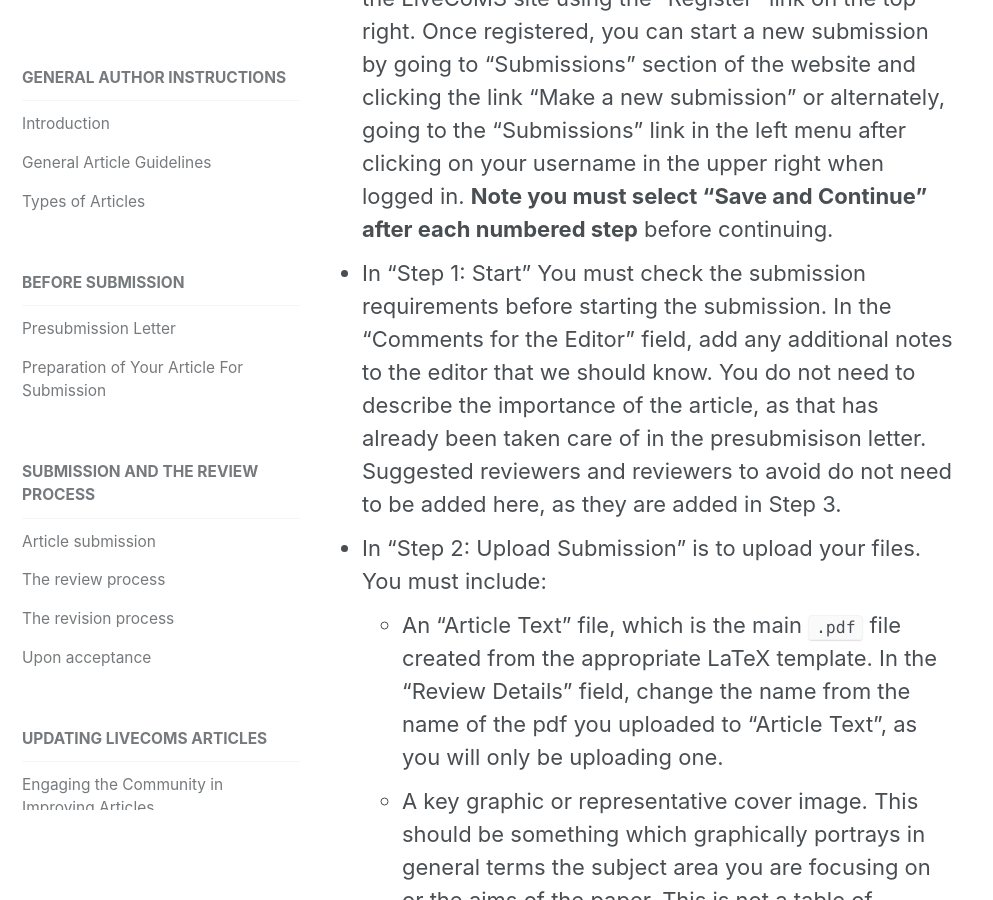
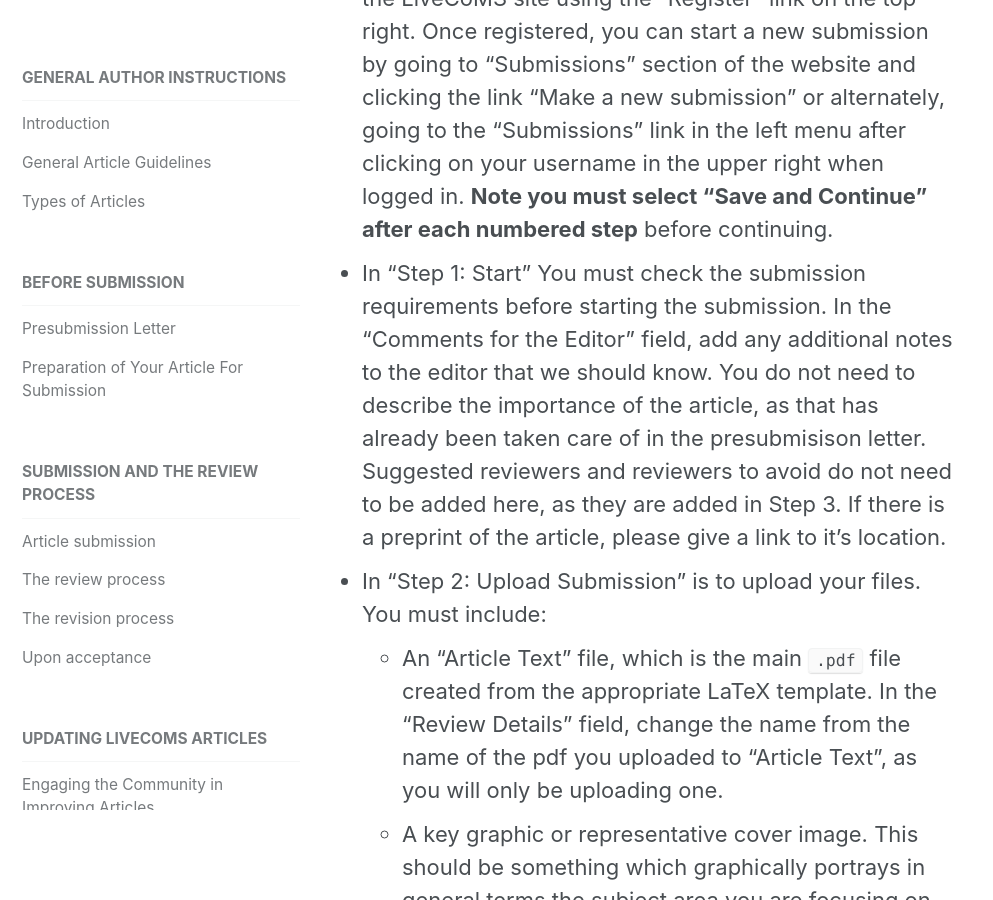
Before and after one commit to livecomsjournal/livecomsjournal.github.io, a Jekyll site: the page built from _author_instructions/01_policies.md, in a window 1280 px wide and 900 px high, scrolled down 10598 px. Shown: the whole window, without its empty margins (0-993 px from the left). Built offline with Jekyll 4.4.1, drawn with Linux system fonts in a browser that asks for light colours.

Commit message:
Update 01_policies.md

```diff
--- a/_author_instructions/01_policies.md
+++ b/_author_instructions/01_policies.md
@@ -167,7 +167,7 @@ When ready for submission, the author uploads the final article PDF (created usi
 [Click here for general submission instructions for Open Journal Systems](https://docs.pkp.sfu.ca/learning-ojs/en/authoring), our journal management system. There are a [few additional LiveCoMS submission instructions](http://www.livecomsjournal.org/for-authors).
 
   * Before submission, you will need to create an account on the LiveCoMS site using the "Register" link on the top right.  Once registered, you can start a new submission by going to "Submissions" section of the website and clicking the link "Make a new submission" or alternately, going to the "Submissions" link in the left menu after clicking on your username in the upper right when logged in. **Note you must select "Save and Continue" after each numbered step** before continuing.
-  * In "Step 1: Start" You must check the submission requirements before starting the submission.  In the "Comments for the Editor" field, add any additional notes to the editor that we should know. You do not need to describe the importance of the article, as that has already been taken care of in the presubmisison letter.  Suggested reviewers and reviewers to avoid do not need to be added here, as they are added in Step 3.
+  * In "Step 1: Start" You must check the submission requirements before starting the submission.  In the "Comments for the Editor" field, add any additional notes to the editor that we should know. You do not need to describe the importance of the article, as that has already been taken care of in the presubmisison letter.  Suggested reviewers and reviewers to avoid do not need to be added here, as they are added in Step 3.  If there is a preprint of the article, please give a link to it's location.
   * In "Step 2: Upload Submission" is to upload your files. You must include:
     * An "Article Text" file, which is the main `.pdf` file created from the appropriate LaTeX template. In the "Review Details" field, change the name from the name of the pdf you uploaded to "Article Text", as you will only be uploading one.
     * A key graphic or representative cover image. This should be something which graphically portrays in general terms the subject area you are focusing on or the aims of the paper. This is not a table of contents abstract, as it will be automatically cropped and resized when being shared in different formats.  It should be at least 1200 pixels across, though in most cases 2500 pixels across is better, and should be wider than it is high. This image is important to choose carefully, as it is the image that will appear on the article's front page. We suggest something evocative of the research, but again, containing less scientific detail than, say, the table of contents abstract for an ACS journal.
```
